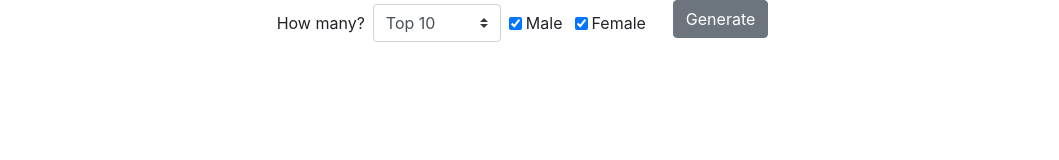
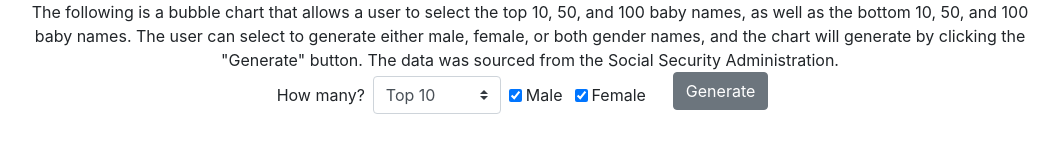
Before and after one commit to chowser/bubble, a plain HTML site: page index.html in a window 1280 px wide. Shown: the whole page, without its empty margins (110-1169 px from the left). Drawn offline with nearby package versions, Linux system fonts and the light colour scheme.

Commit message:
Added Summary

```diff
--- a/index.html
+++ b/index.html
@@ -23,6 +23,13 @@ href="https://stackpath.bootstrapcdn.com/bootstrap/4.1.0/css/bootstrap.min.css">
 
 <body>
    <center>
+      <div style="max-width:1000px; word-wrap:break-word;">
+      The following is a bubble chart that allows a user to select the top
+      10, 50, and 100 baby names, as well as the bottom 10, 50, and 100 baby
+      names.  The user can select to generate either male, female, or both
+      gender names, and the chart will generate by clicking the "Generate"
+      button. The data was sourced from the Social Security Administration.
+      </div>
       <div class="container-fluid">
          <form class="form-inline justify-content-center">
             <label class="my-1 mr-2" for="inputNumber">How many?</label>
```
